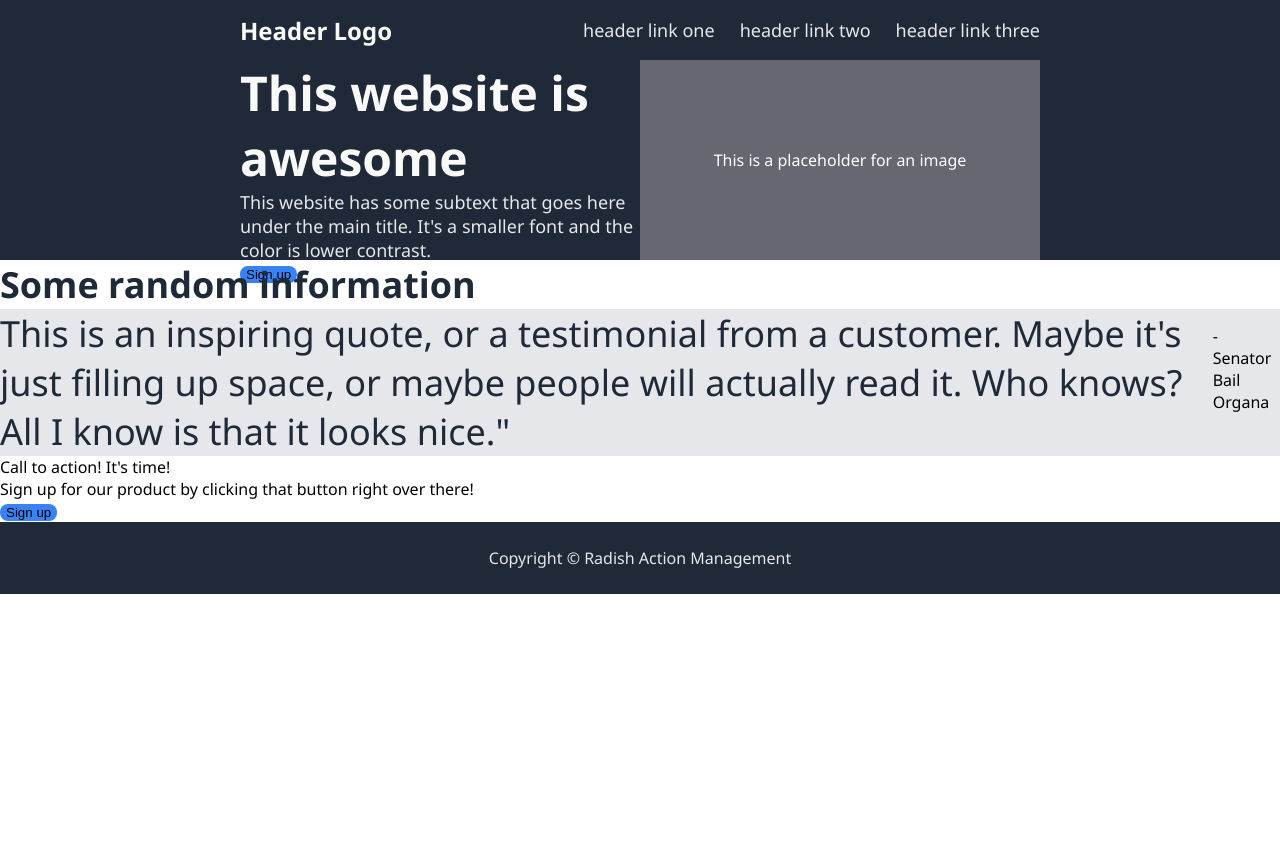
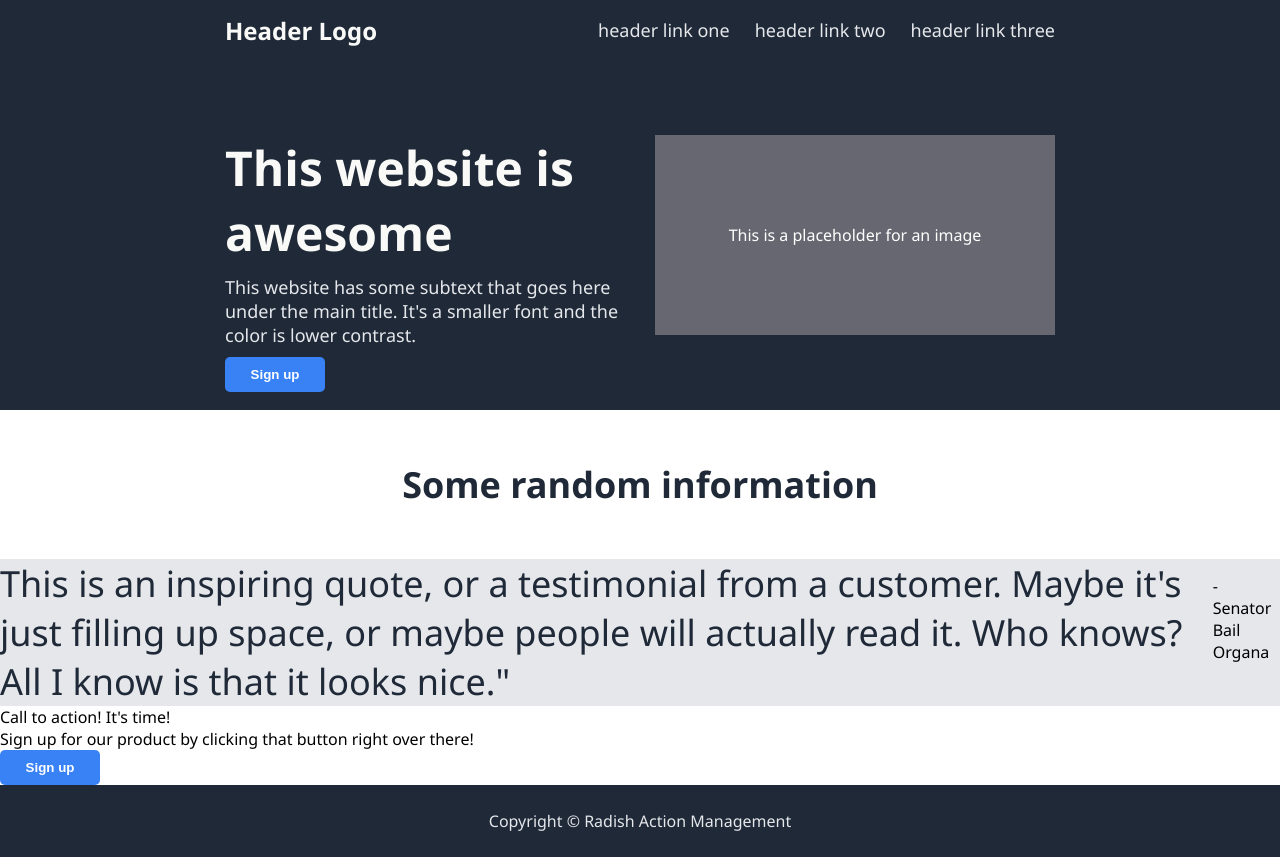
Before and after one commit to sstalbin/landing-page, a plain HTML site: page index.html in a window 1280 px wide. Before the commit the page ends 800 px from the top, so only its background shows below. Drawn offline with Linux system fonts and the light colour scheme.

Commit message:
Fine-tune hero section.

```diff
--- a/index.html
+++ b/index.html
@@ -30,8 +30,10 @@
     </div>
     <div class="info">
         <div class="info-headline">Some random information</div>
-        <div class="card">
-        </div>
+        <div class="card"></div>
+        <div class="card"></div>
+        <div class="card"></div>
+        <div class="card"></div>
     </div>
     <div class="testimonial">
         <div class="quote">This is an inspiring quote, or a testimonial from a customer. Maybe it's just filling up space, or maybe people will actually read it. Who knows? All I know is that it looks nice."</div>
--- a/style.css
+++ b/style.css
@@ -20,7 +20,7 @@ body {
     display: flex;
     justify-content: space-between;
     align-items: center;
-    width: 800px;
+    width: 830px;
 }
 
 ul {
@@ -43,11 +43,17 @@ a {
 
 .hero-section {
     display: flex;
+    flex: 1;
+    gap: 30px;
+    margin: 75px 0;
 }
 
 .hero-text {
+    display: flex;
     width: 400px;
     height: 200px;
+    align-items: center;
+    flex-wrap: wrap;
 }
 
 .headline {
@@ -59,12 +65,17 @@ a {
 .subtext {
     font-size: 18px;
     color: #E5E7EB;
+    margin: 10px 0;
 }
 
 button {
     background-color: #3882F6;
     border-style: none;
-    border-radius: 8px;
+    border-radius: 5px;
+    color: white;
+    font-weight: bold;
+    height: 35px;
+    width: 100px;
 }
 
 .info-headline {
@@ -94,6 +105,14 @@ button {
     height: 200px;
 }
 
+.info {
+    display: flex;
+    flex-direction: column;
+    align-items: center;
+    justify-content: center;
+    margin: 50px 0;
+}
+
 .footer {
     display: flex;
     justify-content: center;
```
